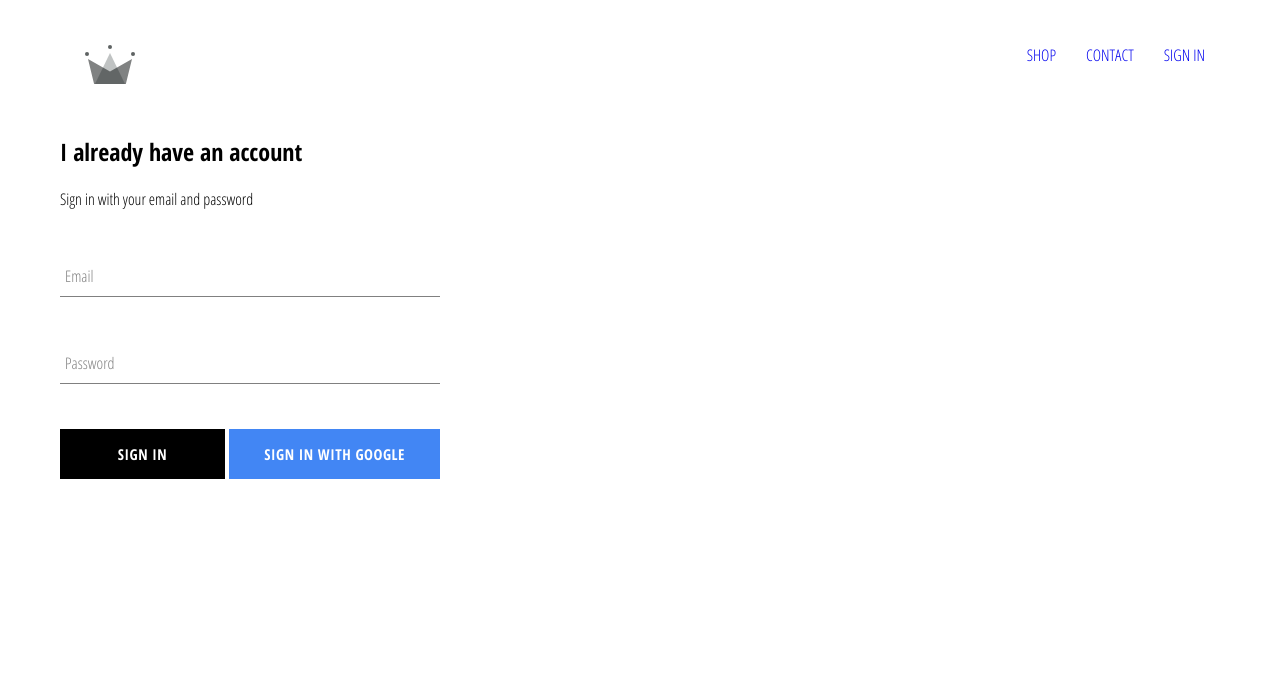
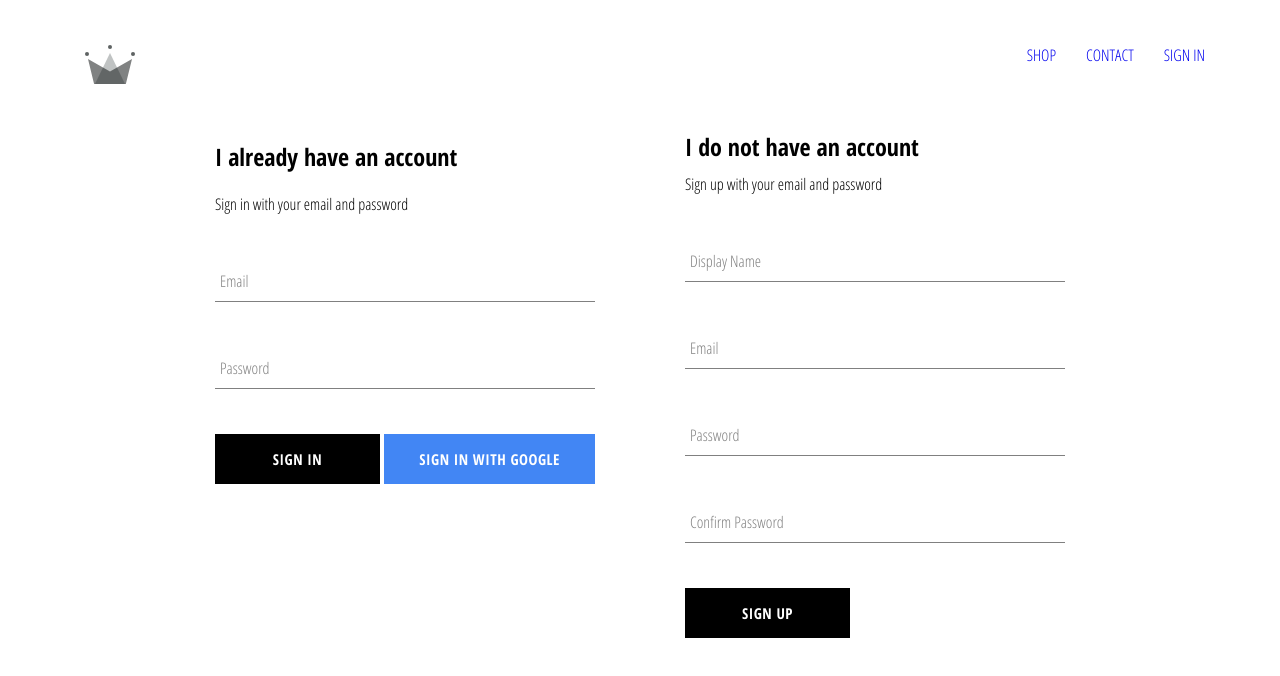
Before and after one commit to fmaraposo/EcommerceProject, a React (Create React App) app: page /signin in a window 1280 px wide. Shown: the top 676 px of the page. Built offline with nearby package versions, Linux system fonts and the light colour scheme; no server answers.

Commit message:
implemented firebase utils, included ability to store authenticated users into aour firebase

```diff
--- a/src/App.js
+++ b/src/App.js
@@ -5,23 +5,36 @@
 import ShopPage from './pages/shoppage/shoppage.component';
 import Header from './components/header/header.component';
 import SignInAndSignUpPage from './pages/sign-in-and-sign-up/sign-in-and-sign-up.component';
-import { auth } from './firebase/firebase.utils';
+import { auth, createUserProfileDocument } from './firebase/firebase.utils';
 
 import './App.css';
 
 class App extends React.Component {
   state = {
-    currentUser: null
-  }
+    currentUser: null,
+  };
 
-  unsubscribeFromAuth = null
+  unsubscribeFromAuth = null;
 
   componentDidMount() {
-    this.unsubscribeFromAuth = auth.onAuthStateChanged(user => {
-      this.setState({currentUser: user});
+    this.unsubscribeFromAuth = auth.onAuthStateChanged(async (userAuth) => {
+      if (userAuth) {
+        const userRef = await createUserProfileDocument(userAuth);
 
-      console.log(user);
-    })
+        userRef.onSnapshot((snapShot) => {
+          this.setState({
+            currentUser: {
+              id: snapShot.id,
+              ...snapShot.data(),
+            },
+          });
+        });
+      } else {
+        this.setState({
+          currentUser: userAuth,
+        });
+      }
+    });
   }
 
   componentWillUnmount() {
--- /dev/null
+++ b/src/components/sign-up/sign-up.component.jsx
@@ -0,0 +1,94 @@
+import React from 'react';
+
+import FormInput from '../form-input/form-input.component';
+import CustomButton from '../custom-button/custom-button.component';
+
+import { auth, createUserProfileDocument } from '../../firebase/firebase.utils';
+
+import './sign-up.styles.scss';
+
+class SignUp extends React.Component {
+  state = {
+    displayName: '',
+    email: '',
+    password: '',
+    confirmPassword: '',
+  };
+
+  handleSubmit = async (event) => {
+    event.preventDefault();
+
+    const { displayName, email, password, confirmPassword } = this.state;
+
+    if (password !== confirmPassword) {
+      alert("passwords don't match");
+      return;
+    }
+
+    try {
+      const { user } = await auth.createUserWithEmailAndPassword(
+        email,
+        password
+      );
+      await createUserProfileDocument(user, { displayName });
+
+      this.setState({
+        displayName: '',
+        email: '',
+        password: '',
+        confirmPassword: '',
+      });
+    } catch (error) {
+      console.error(error);
+    }
+  };
+
+  handleChange = event => {
+      const {name, value} = event.target;
+
+      this.setState({[name]: value})
+  }
+
+  render() {
+    const { displayName, email, password, confirmPassword } = this.state;
+    return (
+      <div className="sign-up">
+        <h2 className="title"> I do not have an account </h2>
+        <span>Sign up with your email and password</span>
+        <form className="sign-up-form" onSubmit={this.handleSubmit}>
+          <FormInput
+            type="text"
+            name="displayName"
+            value={displayName}
+            onChange={this.handleChange}
+            label="Display Name"
+          />
+          <FormInput
+            type="email"
+            name="email"
+            value={email}
+            onChange={this.handleChange}
+            label="Email"
+          />
+          <FormInput
+            type="password"
+            name="password"
+            value={password}
+            onChange={this.handleChange}
+            label="Password"
+          />
+          <FormInput
+            type="password"
+            name="confirmPassword"
+            value={confirmPassword}
+            onChange={this.handleChange}
+            label="Confirm Password"
+          />
+          <CustomButton type="submit">SIGN UP </CustomButton>
+        </form>
+      </div>
+    );
+  }
+}
+
+export default SignUp;
--- /dev/null
+++ b/src/components/sign-up/sign-up.styles.scss
@@ -0,0 +1,9 @@
+.sign-up {
+    display: flex;
+    flex-direction: column;
+    width: 380px;
+
+    .title {
+      margin: 10px 0;
+    }
+  }
--- a/src/firebase/firebase.utils.js
+++ b/src/firebase/firebase.utils.js
@@ -3,13 +3,39 @@
 import 'firebase/auth';
 
 const config = {
-    apiKey: "AIzaSyBfHfVkjg8Z9RZfy_CJ-FQ9ugjQg_vxF6U",
-    authDomain: "ecommerce-project-db-df8de.firebaseapp.com",
-    projectId: "ecommerce-project-db-df8de",
-    storageBucket: "ecommerce-project-db-df8de.appspot.com",
-    messagingSenderId: "82827223395",
-    appId: "1:82827223395:web:fdbcd85b3133db06737356",
-    measurementId: "G-6LD40ZVK0Q"
+  apiKey: 'AIzaSyBfHfVkjg8Z9RZfy_CJ-FQ9ugjQg_vxF6U',
+  authDomain: 'ecommerce-project-db-df8de.firebaseapp.com',
+  projectId: 'ecommerce-project-db-df8de',
+  storageBucket: 'ecommerce-project-db-df8de.appspot.com',
+  messagingSenderId: '82827223395',
+  appId: '1:82827223395:web:fdbcd85b3133db06737356',
+  measurementId: 'G-6LD40ZVK0Q',
+};
+
+export const createUserProfileDocument = async (userAuth, additionalData) => {
+  if (!userAuth) return;
+
+  const userRef = firestore.doc(`users/${userAuth.uid}`);
+
+  const snapShot = await userRef.get();
+
+  if (!snapShot.exists) {
+    const { displayName, email } = userAuth;
+    const createdAt = new Date();
+
+    try {
+      await userRef.set({
+        displayName,
+        email,
+        createdAt,
+        ...additionalData,
+      });
+    } catch (error) {
+      console.log('error creating user', error);
+    }
+  }
+
+  return userRef;
 };
 
 firebase.initializeApp(config);
@@ -18,7 +44,7 @@
 export const firestore = firebase.firestore();
 
 const provider = new firebase.auth.GoogleAuthProvider();
-  provider.setCustomParameters({prompt:'select_account'});
+provider.setCustomParameters({ prompt: 'select_account' });
 export const signInWithGoogle = () => auth.signInWithPopup(provider);
 
 export default firebase;
--- a/src/pages/sign-in-and-sign-up/sign-in-and-sign-up.component.jsx
+++ b/src/pages/sign-in-and-sign-up/sign-in-and-sign-up.component.jsx
@@ -1,5 +1,6 @@
 import React from 'react';
 import SignIn from '../../components/sign-in/sign-in.component'
+import SignUp from '../../components/sign-up/sign-up.component';
 import './sign-in-and-sign-up.styles.scss';
 
 
@@ -7,6 +8,7 @@
     return (
         <div className="sign-in-and-sign-up">
             <SignIn />
+            <SignUp />
         </div>
     )
 }
--- a/src/pages/sign-in-and-sign-up/sign-in-and-sign-up.styles.scss
+++ b/src/pages/sign-in-and-sign-up/sign-in-and-sign-up.styles.scss
@@ -0,0 +1,6 @@
+.sign-in-and-sign-up {
+    width: 850px;
+    display: flex;
+    justify-content: space-between;
+    margin: 30px auto;
+}
```
Also changed, not shown: 1 other file (tests, documents, lock files or other folders). Lines whose indentation alone changed are shown as unchanged.
